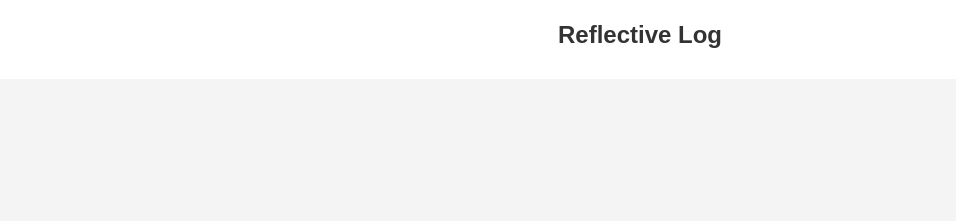
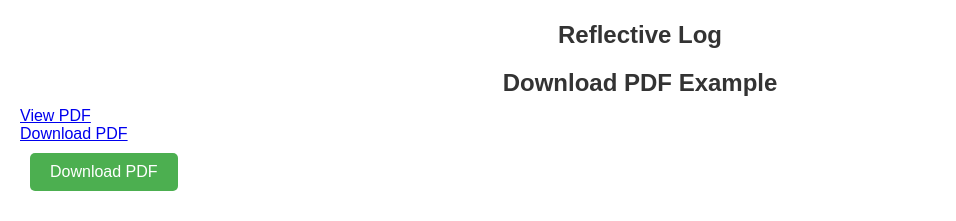
Before and after one commit to SonnyBolton/2DPlatformer, a plain HTML site: page Product.html in a window 1280 px wide. Shown: the part 10449-10670 px from the top of the page, without its empty margins (0-956 px from the left). Before the commit the page ends 10528 px from the top, so only its background shows below. Drawn offline with Linux system fonts and the light colour scheme.

Commit message:
Update Product.html

```diff
--- a/Product.html
+++ b/Product.html
@@ -278,6 +278,26 @@
     scrolling="no" allowfullscreen></iframe>
 
     <h1>Reflective Log</h1>
-
+    <!DOCTYPE html>
+<html lang="en">
+<head>
+    <meta charset="UTF-8">
+    <meta name="viewport" content="width=device-width, initial-scale=1.0">
+    <title>PDF Download Example</title>
+</head>
+<body>
+    <h1>Download PDF Example</h1>
+    <!-- Basic Link -->
+    <a href="2D Reflective Log Games Production L3Y1.pdf" target="_blank">View PDF</a>
+    <br>
+    <!-- Download Link -->
+    <a href="2D Reflective Log Games Production L3Y1.pdf" download>Download PDF</a>
+    <br>
+    <!-- Download Link with Custom Button Style -->
+    <a href="2D Reflective Log Games Production L3Y1.pdf" download>
+        <button>Download PDF</button>
+    </a>
+</body>
+</html>
     </main>
 </html>
```
